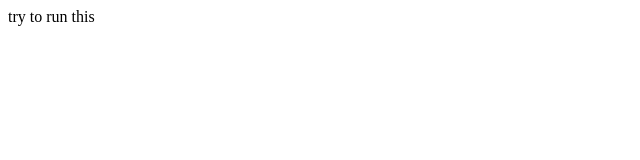
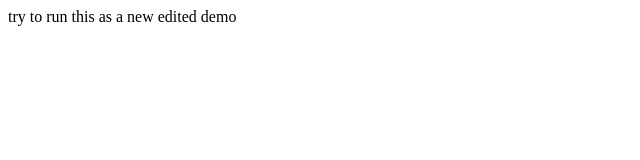
Before and after one commit to abhayBarthwal/test, a plain HTML site: page index.html in a window 1280 px wide. Shown: the whole page, without its empty margins (0-640 px from the left). Drawn offline with Linux system fonts and the light colour scheme.

Commit message:
random text added

```diff
--- a/index.html
+++ b/index.html
@@ -3,6 +3,6 @@
 <head>
 </head>
 <body>
-try to run this
+try to run this as a new edited demo
 </body>
 </html>
```
